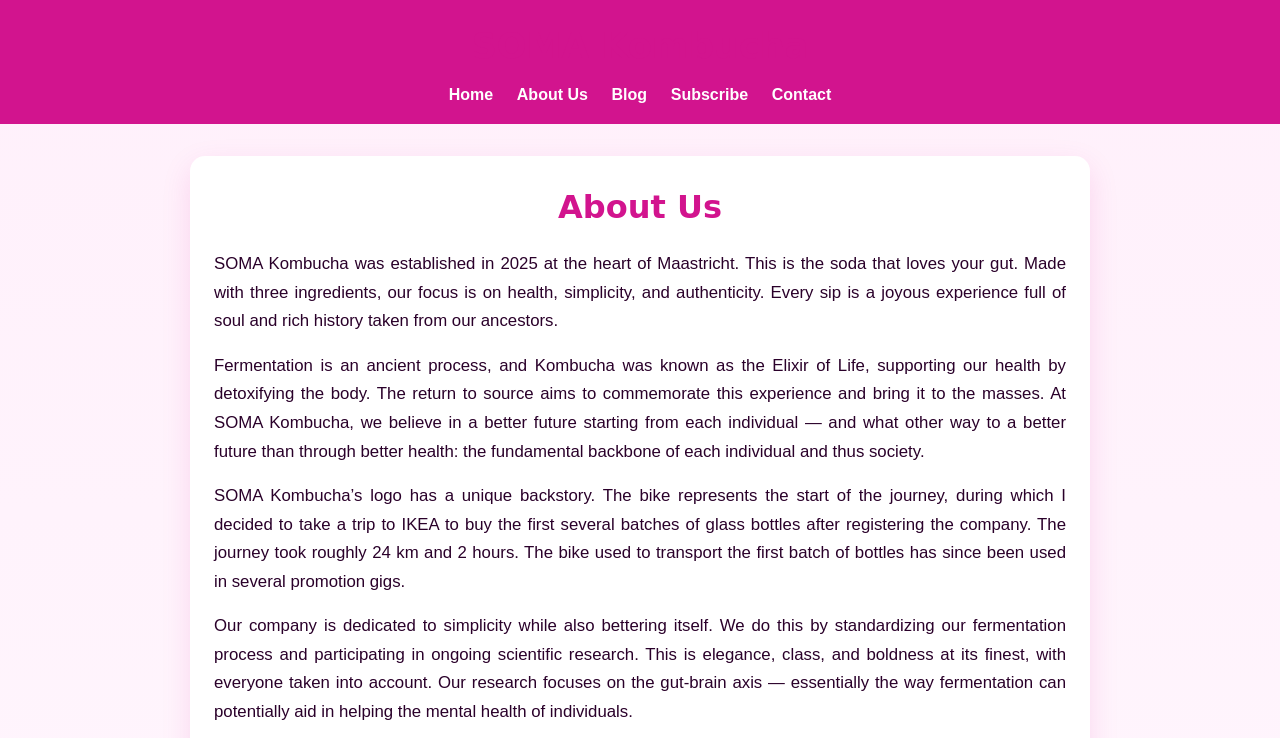
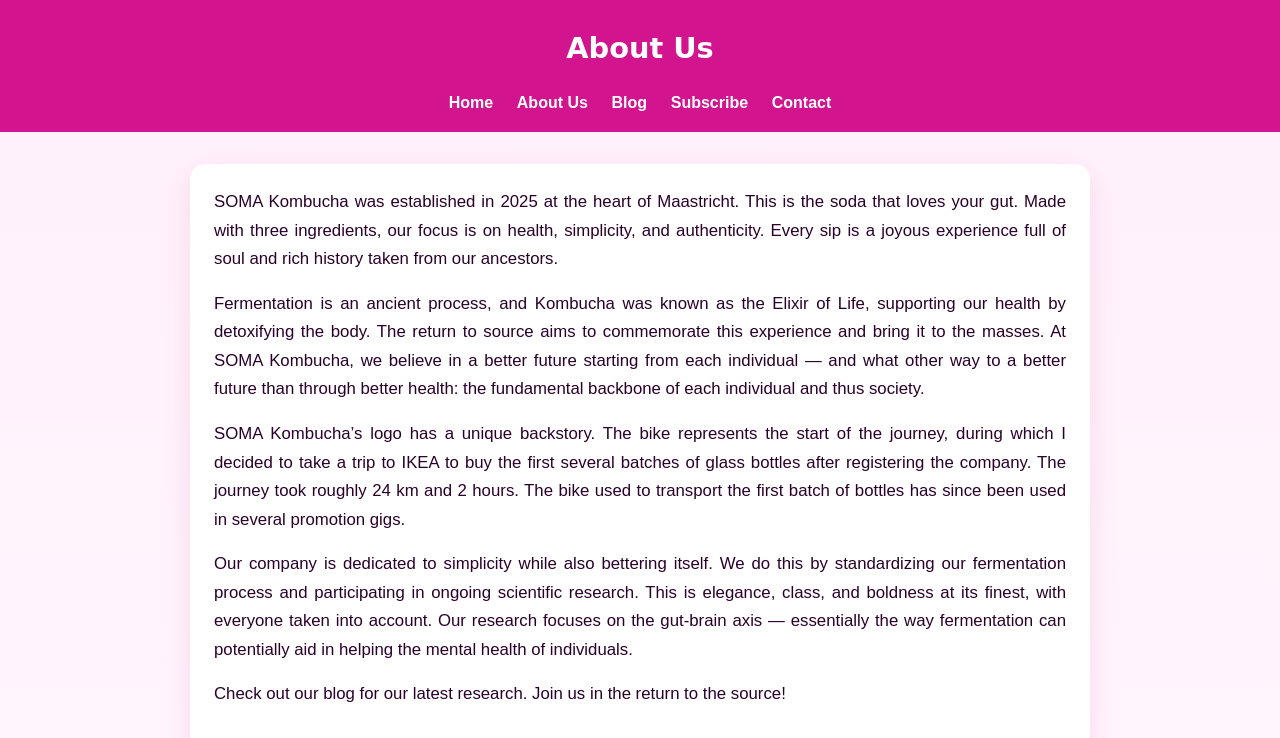
Before and after one commit to SOMAEquestrian/Kombucha-Site, a plain HTML site: page about.html in a window 1280 px wide. Shown: the top 738 px of the page. Drawn offline with Linux system fonts and the light colour scheme; a web font is replaced by a local one.

Commit message:
Refactor header styles and remove h1 element
Removed the h1 element and adjusted styles for h2 in the header.

```diff
--- a/about.html
+++ b/about.html
@@ -33,7 +33,6 @@
       background: linear-gradient(180deg, #fff0fb 0%, #fff6fd 100%);
       color: var(--deep);
       line-height: 1.7;
-      margin: 0;
     }
 
     header {
@@ -51,6 +50,12 @@
       font-size: 2.2rem;
       font-weight: 700;
       margin-bottom: 0.3rem;
+    }
+
+    header h2 {
+      font-family: 'Canva Sans','Shrikhand', cursive;
+      font-size: 1.8rem;
+      margin: 0.5rem 0 1rem;
     }
 
     nav a {
@@ -71,11 +76,8 @@
       box-shadow: 0 10px 30px rgba(210, 20, 142, 0.12);
     }
 
-    h1, h2 {
-      font-family: 'Canva Sans','Shrikhand', cursive;
-      color: var(--primary-pink);
-      text-align: center;
-      margin-bottom: 1rem;
+    h1 {
+      display: none; /* hidden because header now has "About Us" title */
     }
 
     p {
@@ -117,6 +119,7 @@
 <header>
   <div class="brand">
     <h1 class="logo">SOMA Kombucha</h1>
+    <h2>About Us</h2>
   </div>
   <nav>
     <a href="index.html">Home</a>
@@ -128,8 +131,6 @@
 </header>
 
 <main>
-  <h1>About Us</h1>
-
   <p>SOMA Kombucha was established in 2025 at the heart of Maastricht. This is the soda that loves your gut. Made with three ingredients, our focus is on health, simplicity, and authenticity. Every sip is a joyous experience full of soul and rich history taken from our ancestors.</p>
 
   <p>Fermentation is an ancient process, and Kombucha was known as the Elixir of Life, supporting our health by detoxifying the body. The return to source aims to commemorate this experience and bring it to the masses. At SOMA Kombucha, we believe in a better future starting from each individual — and what other way to a better future than through better health: the fundamental backbone of each individual and thus society.</p>
```
